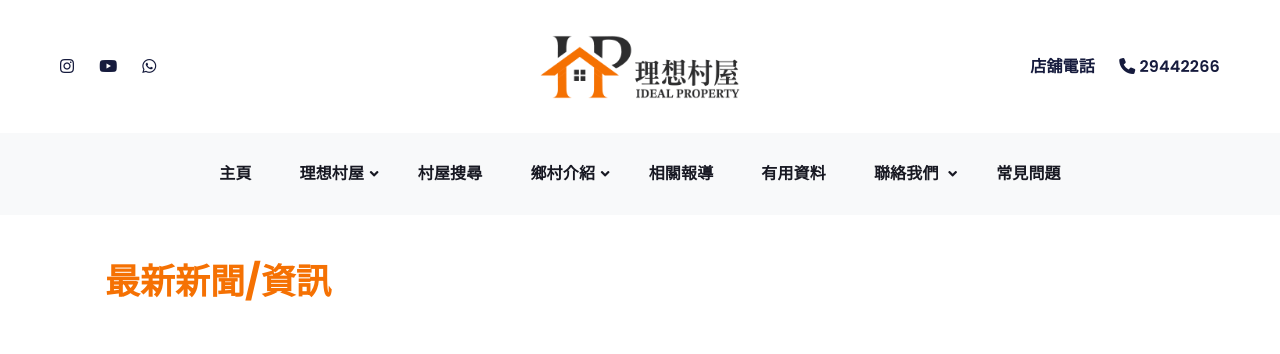
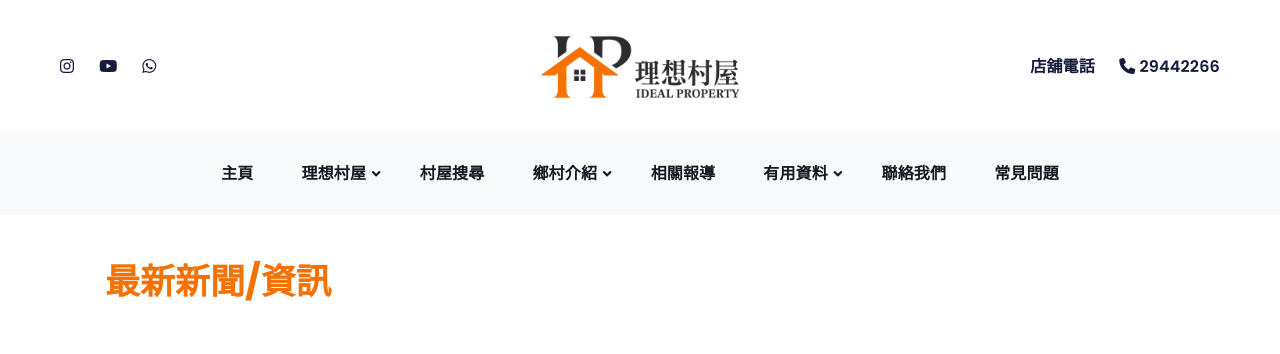
Before and after one commit to Do-Test-Live/W-Ideal-Property, a PHP site: page / in a window 1280 px wide. Shown: the top 354 px of the page. Run offline with PHP 8.4, Linux system fonts and the light colour scheme; data that the repository does not hold is empty.

Commit message:
12/09/2023

```diff
--- a/index.php
+++ b/index.php
@@ -58,7 +58,8 @@ $db_handle = new DBController();
                 <div class="navbar-modules d-none d-lg-flex justify-content-start">
                     <div class="navbar-module"><a href="#"><i class="fab fa-instagram"></i></a></div>
                     <div class="navbar-module"><a href="#"><i class="fab fa-youtube"></i></a></div>
-                    <div class="navbar-module"><a href="https://wa.me/69278453" target="_blank"><i class="fab fa-whatsapp"></i></a></div>
+                    <div class="navbar-module"><a href="https://wa.me/69278453" target="_blank"><i
+                                    class="fab fa-whatsapp"></i></a></div>
                 </div>
             </div>
 
@@ -67,7 +68,8 @@ $db_handle = new DBController();
                                                                                              height="50"
                                                                                              src="images/logo.png"
                                                                                              width="200"><img
-                    alt="Logo" class="etcodes-mobile-logo" height="50" src="images/logo.png" width="200"></a></div>
+                            alt="Logo" class="etcodes-mobile-logo" height="50" src="images/logo.png" width="200"></a>
+            </div>
             <div class="col-lg-4  d-lg-flex justify-content-end">
                 <ul class="secondary-navbar">
                     <li><a href="#">店舖電話</a></li>
@@ -107,23 +109,25 @@ $db_handle = new DBController();
                         >鄉村介紹</a>
                         <div aria-labelledby="navbarDropdownMenuLinkShop" class="dropdown-menu"><a class="dropdown-item"
                                                                                                    href="#">
-                            推介打卡位 </a><a class="dropdown-item" href="#"> 休憩好去處 </a><a class="dropdown-item" href="#">特色飲食</a><a
+                                推介打卡位 </a><a class="dropdown-item" href="#"> 休憩好去處 </a><a
+                                    class="dropdown-item" href="#">特色飲食</a><a
                                     class="dropdown-item" href="#"> 交通配套</a></div>
                     </li>
                     <li class="nav-item dropdown mega_menu_holder"><a class="nav-link" data-toggle="dropdown"
                                                                       href="#">相關報導</a>
                     </li>
-                    <li class="nav-item dropdown mega_menu_holder"><a class="nav-link" data-toggle="dropdown"
+                    <li class="nav-item dropdown"><a aria-expanded="false" aria-haspopup="true"
+                                                     class="nav-link dropdown-toggle" data-toggle="dropdown"
                                                                       href="#">有用資料</a>
-                    </li>
-                    <li class="nav-item dropdown"><a aria-expanded="false" aria-haspopup="true"
-                                                     class="nav-link dropdown-toggle" data-toggle="dropdown" href="#"
-                                                     id="navbarDropdownMenuLinkShop">聯絡我們 </a>
                         <div aria-labelledby="navbarDropdownMenuLinkShop" class="dropdown-menu"><a class="dropdown-item"
-                                                                                                   href="#">田土廳成交</a><a
+                                                                                                   href="#" id="navbarDropdownMenuLinkShop">田土廳成交</a><a
                                     class="dropdown-item" href="#">印花稅表(計算器)
                             </a><a class="dropdown-item" href="#">銀行估價</a><a
                                     class="dropdown-item" href="#">按揭計算機</a></div>
+                    </li>
+                    <li class="nav-item dropdown"><a class="nav-link" data-toggle="dropdown"
+                                                     href="#"
+                                                     >聯絡我們 </a>
                     </li>
                     <li class="nav-item dropdown mega_menu_holder"><a class="nav-link" data-toggle="dropdown"
                                                                       href="#">常見問題</a>
@@ -160,7 +164,8 @@ $db_handle = new DBController();
                                     <img alt="Product image" src="<?php echo $customer_data[$i]["image"]; ?>"/>
                                 </div>
                                 <div class="product-content-wrapper">
-                                    <h5 class="product-title custom-product-title"><a href="#"><?php echo $customer_data[$i]["name"]; ?></a></h5>
+                                    <h5 class="product-title custom-product-title"><a
+                                                href="#"><?php echo $customer_data[$i]["name"]; ?></a></h5>
                                     <p class="custom-content">
                                         <?php echo $customer_data[$i]["description"]; ?>
                                     </p>
@@ -213,7 +218,8 @@ $db_handle = new DBController();
                                     <img alt="Product image" src="<?php echo $customer_data[$i]["image"]; ?>"/>
                                 </div>
                                 <div class="product-content-wrapper">
-                                    <h5 class="product-title custom-product-title"><a href="#"><?php echo $customer_data[$i]["name"]; ?></a></h5>
+                                    <h5 class="product-title custom-product-title"><a
+                                                href="#"><?php echo $customer_data[$i]["name"]; ?></a></h5>
                                     <p class="custom-content">
                                         <?php echo $customer_data[$i]["description"]; ?>
                                     </p>
@@ -266,7 +272,8 @@ $db_handle = new DBController();
                                     <img alt="Product image" src="<?php echo $customer_data[$i]["image"]; ?>"/>
                                 </div>
                                 <div class="product-content-wrapper">
-                                <h5 class="product-title custom-product-title"><a href="#"><?php echo $customer_data[$i]["name"]; ?></a></h5>
+                                    <h5 class="product-title custom-product-title"><a
+                                                href="#"><?php echo $customer_data[$i]["name"]; ?></a></h5>
                                     <p class="custom-content">
                                         <?php echo $customer_data[$i]["description"]; ?>
                                     </p>
@@ -314,7 +321,8 @@ $db_handle = new DBController();
                         <ul>
                             <li><a class="hover-target" href=""><i class="fab fa-instagram"></i></a></li>
                             <li><a class="hover-target" href=""><i class="fab fa-youtube"></i></a></li>
-                            <li><a class="hover-target" href="https://wa.me/69278453" target="_blank"><i class="fab fa-whatsapp"></i></a></li>
+                            <li><a class="hover-target" href="https://wa.me/69278453" target="_blank"><i
+                                            class="fab fa-whatsapp"></i></a></li>
                         </ul>
                     </div>
                 </div>
```
Lines whose indentation alone changed are shown as unchanged.
